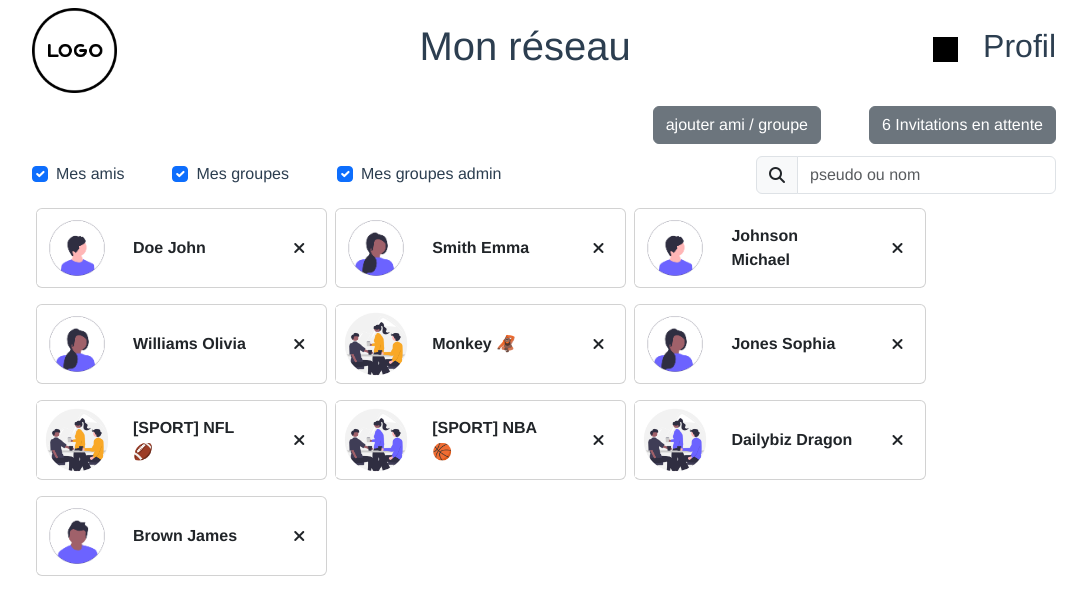
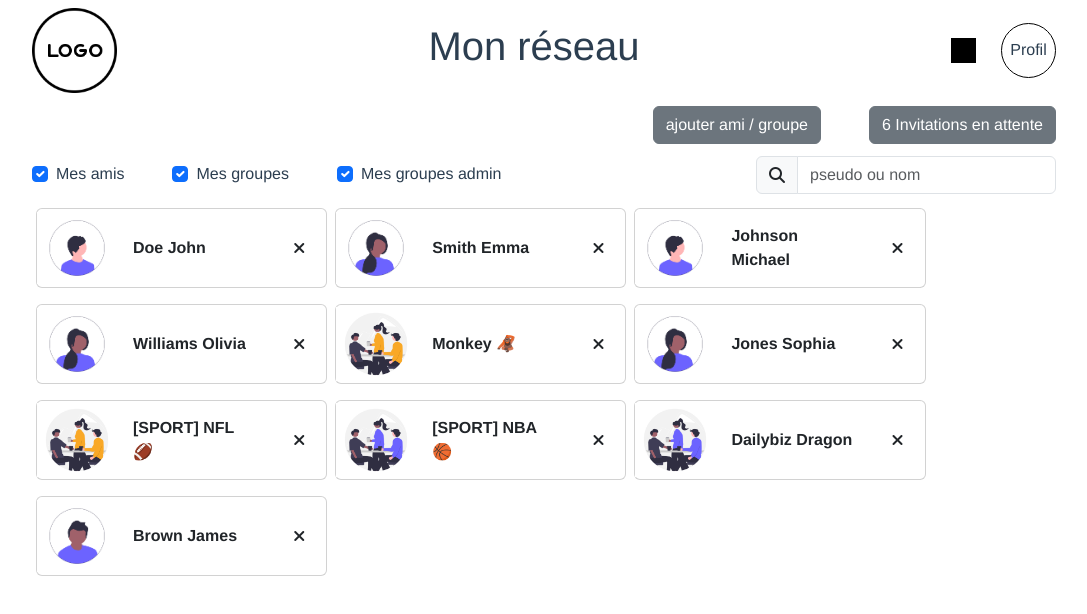
Before and after one commit to s2y-404/mon-reseau, a Vue app: page / in a window 1280 px wide. Shown: the top 614 px of the page, without its empty margins (96-1183 px from the left). Built offline with nearby package versions, Linux system fonts and the light colour scheme.

Commit message:
update profil

```diff
--- a/src/components/Header.vue
+++ b/src/components/Header.vue
@@ -4,7 +4,7 @@
     <h1 class="title">Mon réseau</h1>
     <div class="header-right">
       <div class="cube" style="width: 25px; height: 25px; display: block; background-color: #000;"></div>
-      <h2 class="menu">Profil</h2>
+      <span class="menu">Profil</span>
     </div>
   </header>
 </template>
@@ -34,7 +34,15 @@ header {
   align-items: center;
 }
 .menu {
-  padding-left: 25px;
+  margin: 0 0 0 25px;
+  width: 55px;
+  height: 55px;
+  border: 1px solid black;
+  border-radius: 50%;
+  display: flex;
+  justify-content: center;
+  align-items: center;
+  font-size: 1rem;
 }
 
 .logo {
```
